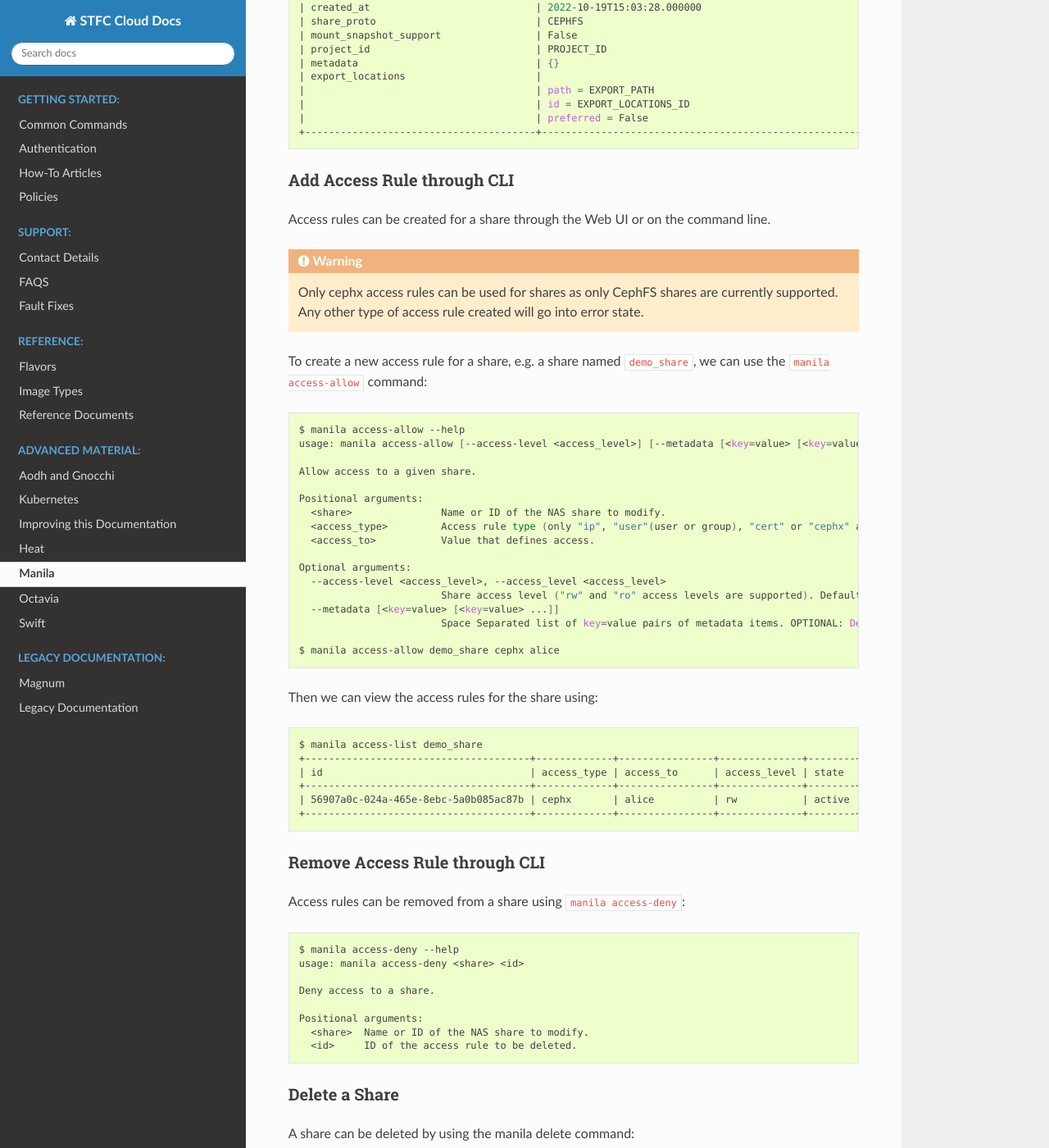
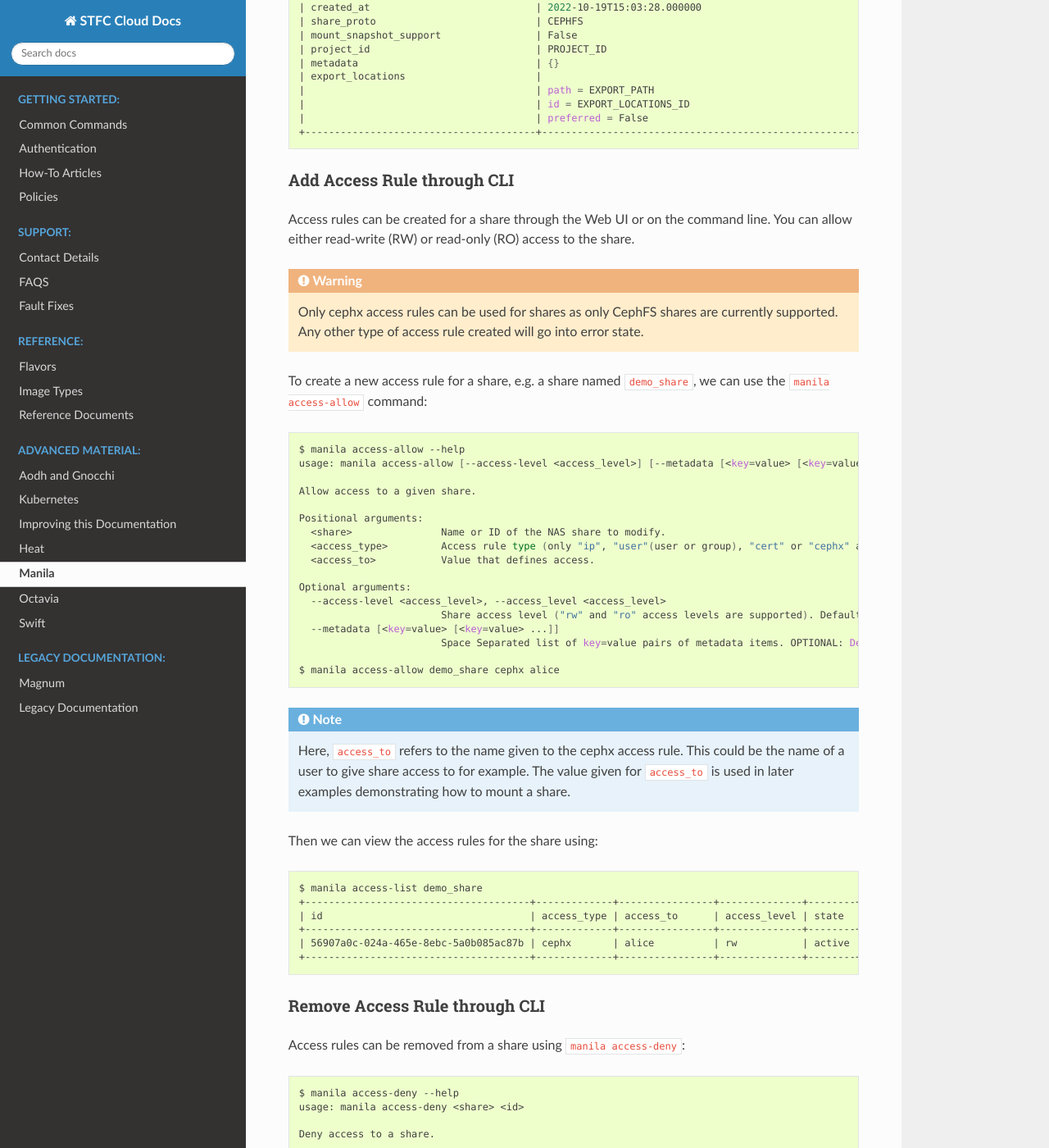
Before and after one commit to stfc/cloud-docs, a Sphinx documentation site: the page built from source/Manila/usage.rst, in a window 1280 px wide and 1400 px high, scrolled down 6162 px. Shown: the whole window at 82% size. Built offline with Sphinx 7.4.7 and the Read the Docs theme 2.0.0, drawn with Linux system fonts in a browser that asks for light colours; some of the changed text lies outside the part shown.

Commit message:
Update documentation about manila access rules and example

```diff
--- a/source/Manila/usage.rst
+++ b/source/Manila/usage.rst
@@ -339,7 +339,7 @@
 
 Add Access Rule through CLI
 ~~~~~~~~~~~~~~~~~~~~~~~~~~~~~~
-Access rules can be created for a share through the Web UI or on the command line.
+Access rules can be created for a share through the Web UI or on the command line. You can allow either read-write (RW) or read-only (RO) access to the share.
 
 .. warning::
 
@@ -367,6 +367,10 @@
                             Space Separated list of key=value pairs of metadata items. OPTIONAL: Default=None.
 
     $ manila access-allow demo_share cephx alice
+
+.. note::
+    Here, ``access_to`` refers to the name given to the cephx access rule. This could be the name of a user to give share access to for example. The value given for ``access_to`` is used
+    in later examples demonstrating how to mount a share.
 
 Then we can view the access rules for the share using:
 
@@ -435,7 +439,7 @@
 
 - VM (examples use an Ubuntu VM)
 
-- CephFS Share
+- CephFS Share and have the export path given in the share details copied to use
 
 - cephx share access rules
 
@@ -448,8 +452,13 @@
 
 .. code-block:: bash
 
-    mount -t ceph {mon1 ip addr}:6789,{mon2 ip addr}:6789,{mon3 ip addr}:6789:/{mount-point} -o name={access-id},secret={access-key}
+    # breakdown of the command
 
+    mount -t ceph {mon1 ip addr}:6789,{mon2 ip addr}:6789,{mon3 ip addr}:6789:/{mount-point}  # export path for the share
+
+    -o name={access-rule-name},secret={access-key} # name of the access rule and the secret associated to it
+
+    {mount-path} # path you want to attach the share to
 
 Access a share using the FUSE Client
 ~~~~~~~~~~~~~~~~~~~~~~~~~~~~~~~~~~~~~~~
@@ -462,13 +471,15 @@
     ceph version 15.2.16 (d46a73d6d0a67a79558054a3a5a72cb561724974) octopus (stable)
 
 
-To use the FUSE client, we need to set up a ``keyring`` and a ``ceph.conf`` file. If we have named the cephx rule ``alice``, then
+To use the FUSE client, we need to set up a ``keyring`` and a ``ceph.conf`` file. If we have named the cephx rule created with the name ``alice``, then
 the keyring file will need to be named ``alice.keyring`` and needs to contain the following:
 
 .. code-block:: bash
 
     [client.alice]
         key = CEPHX_KEY
+
+Where ``CEPHX_KEY`` is the secret for the specific access rule.
 
 Then for the ``ceph.conf`` file, we need to add the IP addresses for the monitors from the ceph cluster.
 The IP address for the ceph monitors for the share can be found using ``manila show <share-id>`` under the `export locations` field.
```
